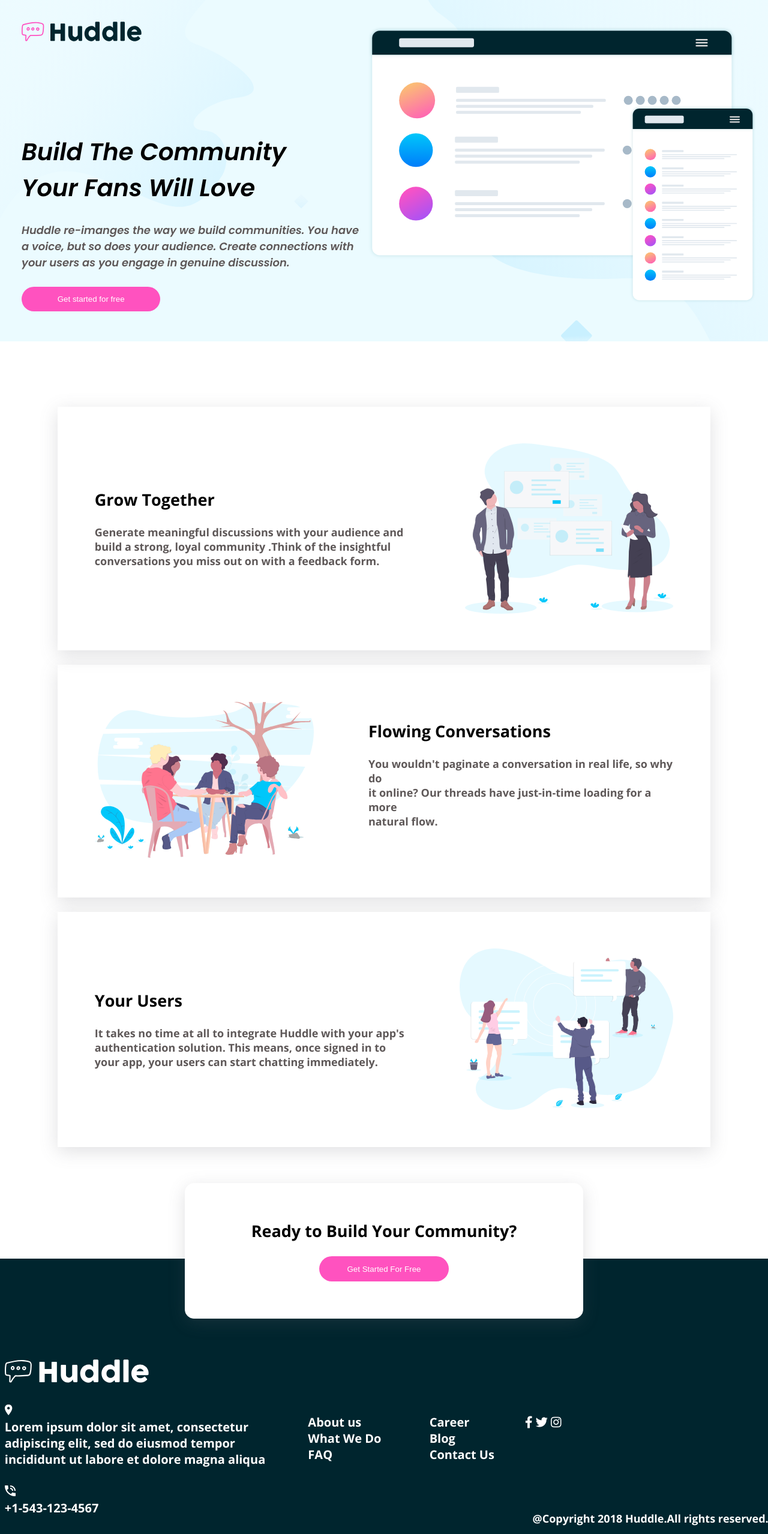
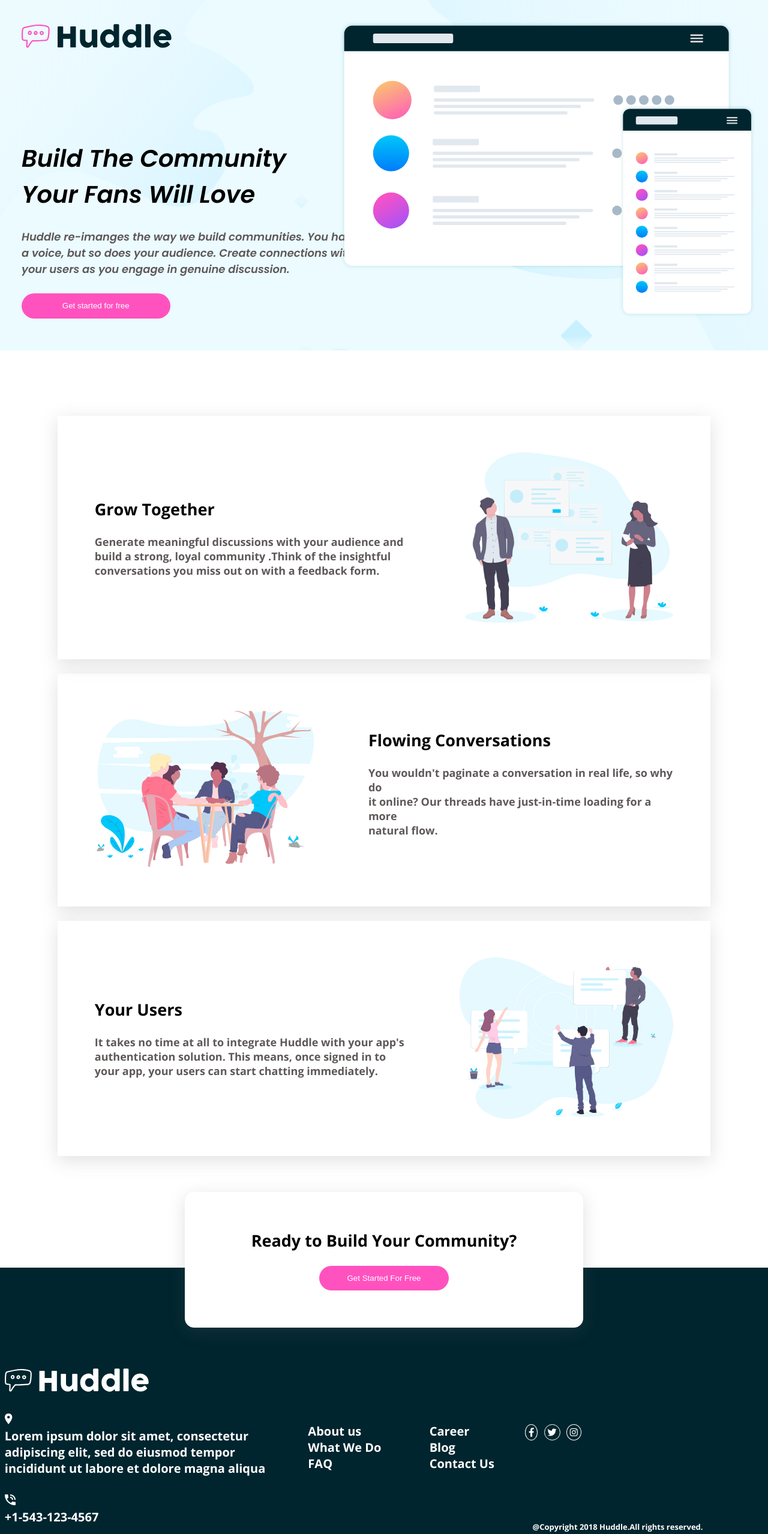
Before and after one commit to Olufunke-star/Responsiveness, a plain HTML site: page docs/index.html in a window 1280 px wide. Shown: the top 2557 px of the page at 60% size. Drawn offline with nearby package versions, Linux system fonts and the light colour scheme.

Commit message:
more updates

```diff
--- a/docs/index.html
+++ b/docs/index.html
@@ -130,7 +130,7 @@ background-color:hsl(192, 100%,9%) ;
    <br>
 
    <div class="text0">
-    <p>About us</p>
+    <p><a href="#" target="_blank">About us</a></p>
     <p>What We Do</p>
     <P>FAQ</P>
    </div>
--- a/docs/style.css
+++ b/docs/style.css
@@ -16,7 +16,7 @@ body {
   font-size: 18px;
 }
 header img {
-  width: 200px;
+  width: 250px;
   padding-bottom: 120px;
 }
 .mockup_img {
@@ -28,6 +28,8 @@ header img {
 .content {
   flex-basis: 70%;
   font-family: "Poppins";
+  margin-right: -7%
+
 }
 .content p {
   color: rgb(94, 88, 88);
@@ -42,6 +44,12 @@ header img {
   background-color: hsl(322, 100%, 66%);
   width: 40%;
 }
+
+.content button:hover { background-color: hsl(322, 100%, 66%); opacity: 0.6;}
+.text button:hover { background-color:hsl(322, 100%, 66%)  ; opacity: 0.6;}
+footer .fa-brands:hover {color: hsl(322, 100%, 66%) ; border-color:hsl(322, 100%, 66%) ; }
+a:hover{ text-decoration: underline ; color: white;}
+a:not(:hover){ text-decoration: none ; color: white;}
 .column {
   display: flex;
   flex-direction: column;
@@ -108,7 +116,7 @@ footer .text2 {
 
 }
 
-.text2 p { margin-left: 5%; white-space: nowrap ;}
+.text2 p { margin-left: 5%; white-space: nowrap ; font-size: small; font-weight: lighter;}
 
 .row { display: flex; flex-direction: row; }
 .texts { float : right; display: flex; flex-direction: row;}
@@ -128,3 +136,6 @@ footer .text-1 { margin-left: -40%;  color: white;
       font-size: 20px;
        padding-left : 11%;
       margin-top: 15% ;white-space: nowrap; }
+
+      footer .fa-brands {color: white; font-size:15px ;
+        border: 1px solid white; padding: 5px ;border-radius: 55%; margin-right: 5px ;}
```
